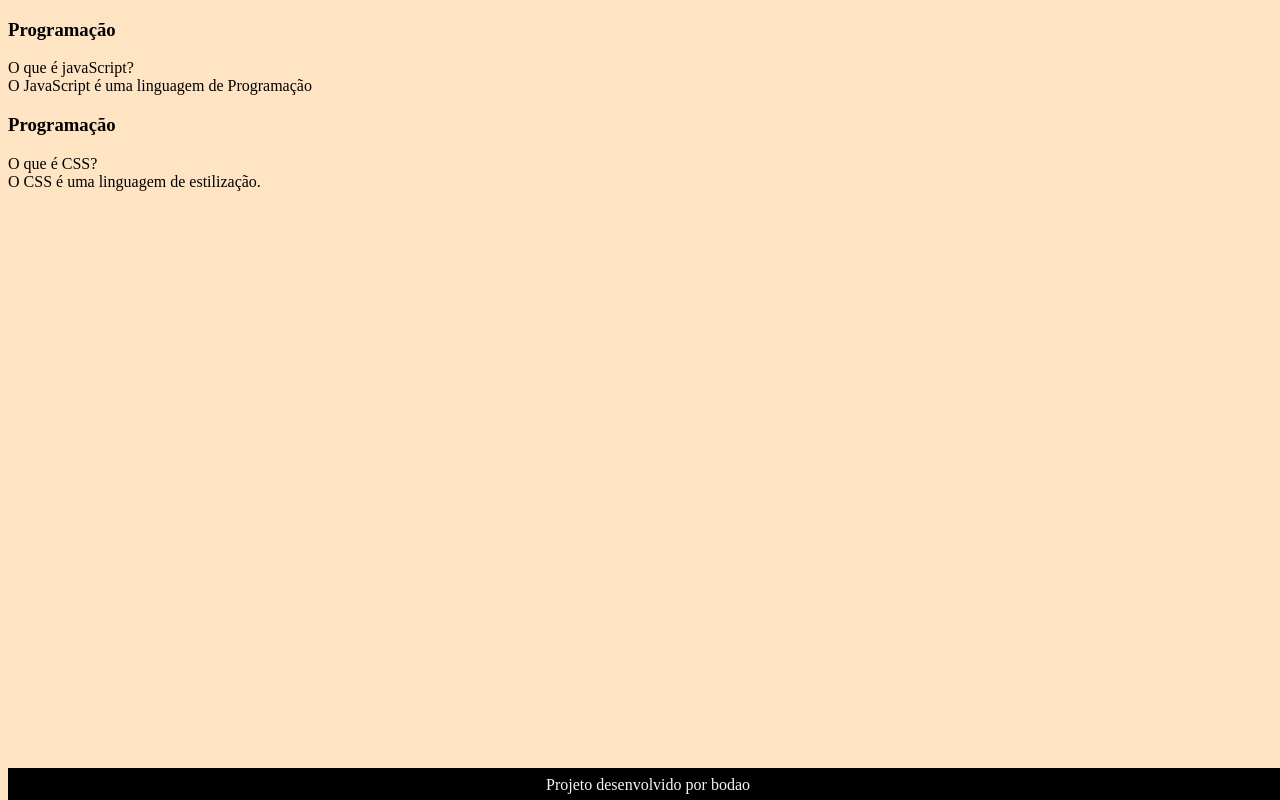
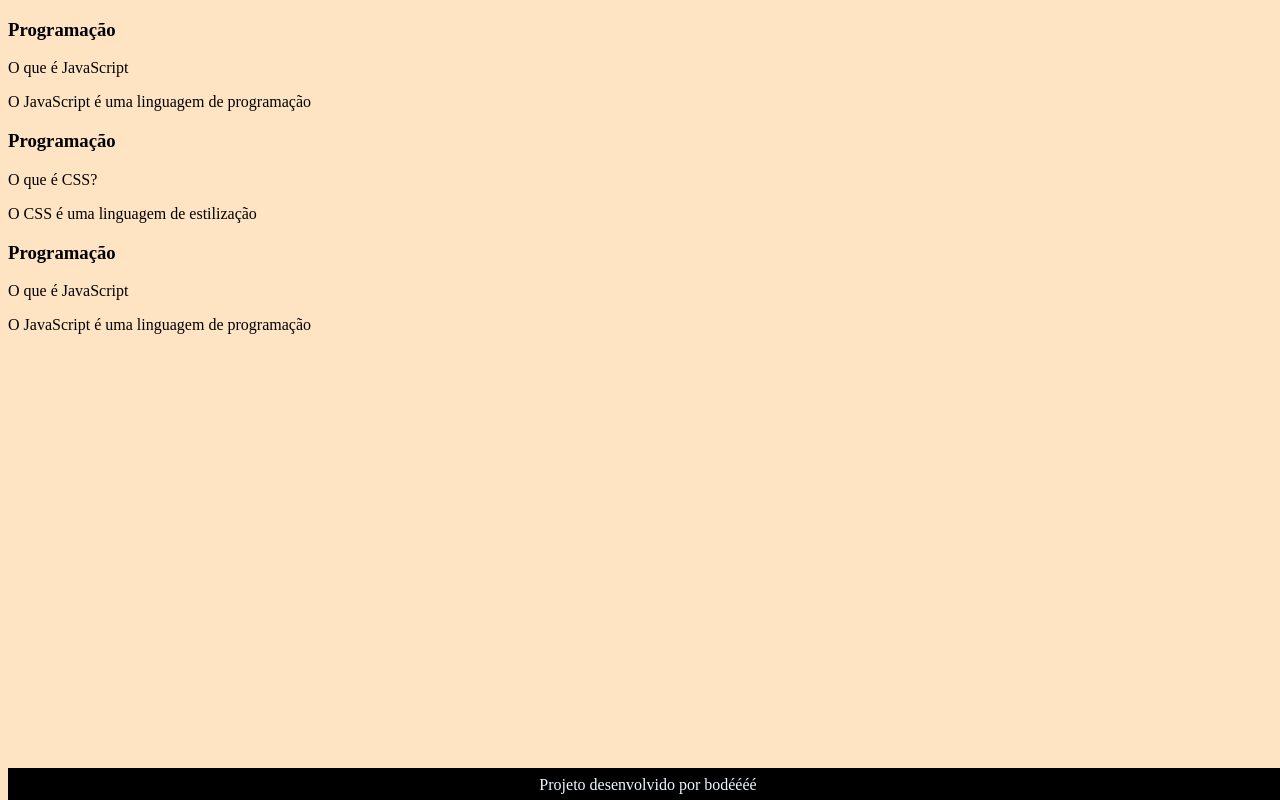
Before and after one commit to bodinjoao/ferramentas-interativas-2B-2025, a plain HTML site: page index.html in a window 1280 px wide. Drawn offline with Linux system fonts and the light colour scheme; files that its build step writes are made by us from their sources.

Commit message:
Update index.html

```diff
--- a/index.html
+++ b/index.html
@@ -5,35 +5,55 @@
     <meta charset="UTF-8">
     <meta name="viewport" content="width=device-width, initial-scale=1.0">
     <title>flash card</title>
-    <link rel="stylesheet" href="style.css">
+    <link rel="stylesheet" href="assets/style.css">
 </head>
 
 <body>
     <main>
+        <section id="container">
 
+            <article class="cartao">
 
-        <section id="container">
-            <article class="cartao">
                 <div class="cartao__conteudo">
+
                     <h3>Programação</h3>
+
                     <div class="cartao__conteudo__pergunta">
-                        O que é javaScript?
+                       <P>O que é JavaScript</P>
                     </div>
                     <div class="cartao__conteudo__resposta">
-                        O JavaScript é uma linguagem de Programação
+                    <P>O JavaScript é uma linguagem de programação</P>
                     </div>
                 </div>
 
             </article>
 
             <article class="cartao">
+
                 <div class="cartao__conteudo">
-                    <h3> Programação </h3>
+
+                    <h3>Programação</h3>
+
                     <div class="cartao__conteudo__pergunta">
-                        O que é CSS?
+                      <P>O que é CSS?</P>
                     </div>
                     <div class="cartao__conteudo__resposta">
-                        O CSS é uma linguagem de estilização.
+                      <P>O CSS é uma linguagem de estilização</P>
+                    </div>
+                </div>
+            </article>
+
+            <article class="cartao">
+
+                <div class="cartao__conteudo">
+
+                    <h3>Programação</h3>
+
+                    <div class="cartao__conteudo__pergunta">
+                       <P>O que é JavaScript</P>
+                    </div>
+                    <div class="cartao__conteudo__resposta">
+                    <P>O JavaScript é uma linguagem de programação</P>
                     </div>
                 </div>
 
@@ -41,12 +61,10 @@
 
         </section>
 
+    </main>
 
-
-
-    </main>
     <footer>
-        <p>Projeto desenvolvido por bodao</p>
+        <p>Projeto desenvolvido por bodéééé</p>
     </footer>
 </body>
 
```
